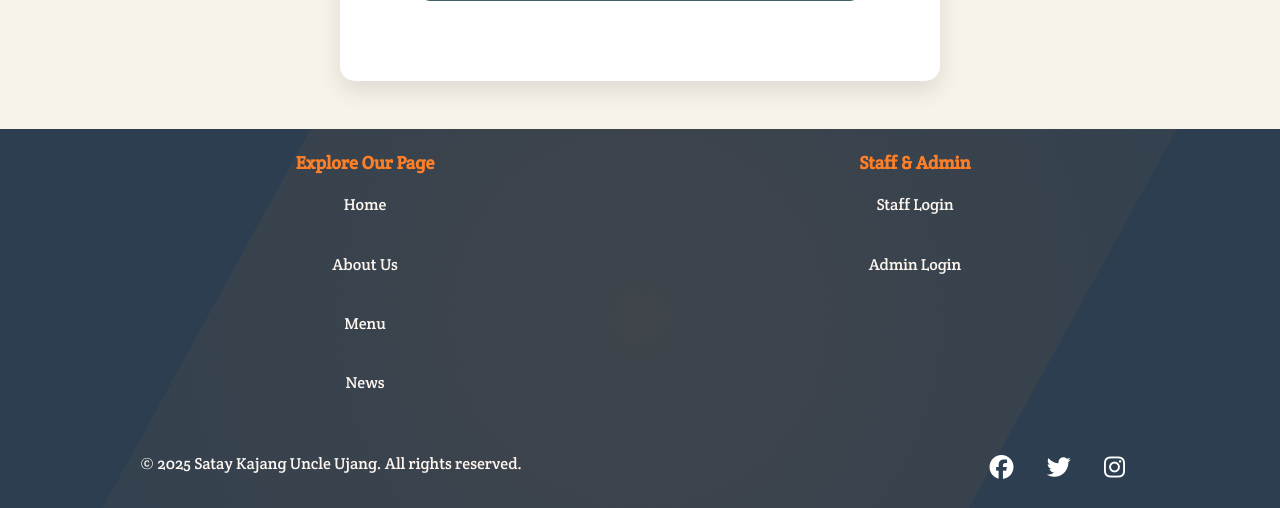
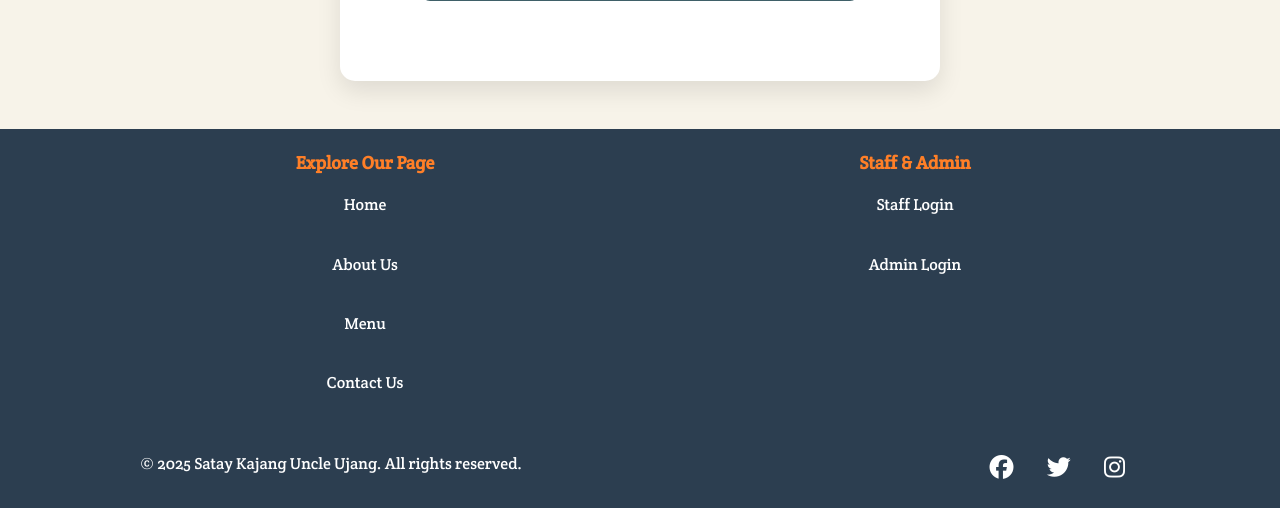
Before and after one commit to Shameel681/Satay-Kajang-Uncle-Ujang-Online-Ordering-System-G5, a PHP site: page /MASTER/register.php in a window 1280 px wide. Shown: the part 822-1330 px from the top of the page. Run offline with PHP 8.4, Linux system fonts and the light colour scheme; some libraries are stand-ins or nearby versions.

Commit message:
FOOTER UPDATE FIX

```diff
--- a/SatayKajangUncleUjangOnlineOrderingSystem/CSS/register.css
+++ b/SatayKajangUncleUjangOnlineOrderingSystem/CSS/register.css
@@ -25,7 +25,7 @@ header .container {
     display: flex;
     justify-content: space-between;
     align-items: center;
-    flex-wrap: nowrap; /* Prevent wrapping on one line */
+    flex-wrap: nowrap;
 }
 
 .logo-and-title {
@@ -35,8 +35,8 @@ header .container {
 }
 
 header h1 {
-    font-family: 'crete round', sans-serif;
-    white-space: nowrap; /* Prevent title from wrapping */
+    font-family: 'Crete Round', sans-serif;
+    white-space: nowrap;
 }
 
 .logo-circle {
@@ -57,7 +57,7 @@ header h1 {
 nav ul {
     display: flex;
     align-items: center;
-    flex-wrap: nowrap; /* Prevent navigation items from wrapping */
+    flex-wrap: nowrap;
 }
 
 nav ul li {
@@ -110,7 +110,7 @@ nav ul li .btn:hover {
     nav ul {
         flex-direction: row;
         justify-content: center;
-        flex-wrap: wrap; /* Allow wrapping on smaller screens */
+        flex-wrap: wrap;
         gap: 10px;
     }
 
@@ -139,7 +139,7 @@ footer {
     text-align: center;
     position: relative;
     overflow: hidden;
-    font-family: 'crete round', sans-serif;
+    font-family: 'Crete Round', sans-serif;
 }
 
 footer .social-links {
@@ -158,21 +158,8 @@ footer .social-links a:hover {
     transform: scale(1.2);
 }
 
-footer::after {
-    content: '';
-    position: absolute;
-    bottom: -50%;
-    left: -50%;
-    width: 200%;
-    height: 200%;
-    background: radial-gradient(circle, rgba(230, 126, 34, 0.1) 0%, transparent 70%);
-    animation: rotate 20s linear infinite;
-}
 
-@keyframes rotate {
-    from { transform: rotate(0deg); }
-    to { transform: rotate(360deg); }
-}
+
 
 /* Registration Form Section - New Styles */
 .registration-form {
--- a/SatayKajangUncleUjangOnlineOrderingSystem/login.php
+++ b/SatayKajangUncleUjangOnlineOrderingSystem/login.php
@@ -146,7 +146,7 @@ if (isset($conn)) {
         <a href="index.php">Home</a><br>
         <a href="about.php">About Us</a><br>
         <a href="menu.php">Menu</a><br>
-        <a href="news.php">News</a>
+        <a href="contact.php">Contact Us</a>
       </div>
 
       <!-- Right Column -->
--- a/SatayKajangUncleUjangOnlineOrderingSystem/register.php
+++ b/SatayKajangUncleUjangOnlineOrderingSystem/register.php
@@ -178,7 +178,7 @@ if ($_SERVER["REQUEST_METHOD"] == "POST") {
         </section>
     </main>
 
-     <!-- Footer HTML -->
+    <!-- Footer HTML -->
 <footer>
   <div class="footer-container">
     <div class="footer-row">
@@ -188,7 +188,7 @@ if ($_SERVER["REQUEST_METHOD"] == "POST") {
         <a href="index.php">Home</a><br>
         <a href="about.php">About Us</a><br>
         <a href="menu.php">Menu</a><br>
-        <a href="news.php">News</a>
+        <a href="contact.php">Contact Us</a>
       </div>
 
       <!-- Right Column -->
```
Also changed, not shown: SatayKajangUncleUjangOnlineOrderingSystem/CSS/login.css (+0 -15 lines), SatayKajangUncleUjangOnlineOrderingSystem/index.php (+0 -8 lines).
